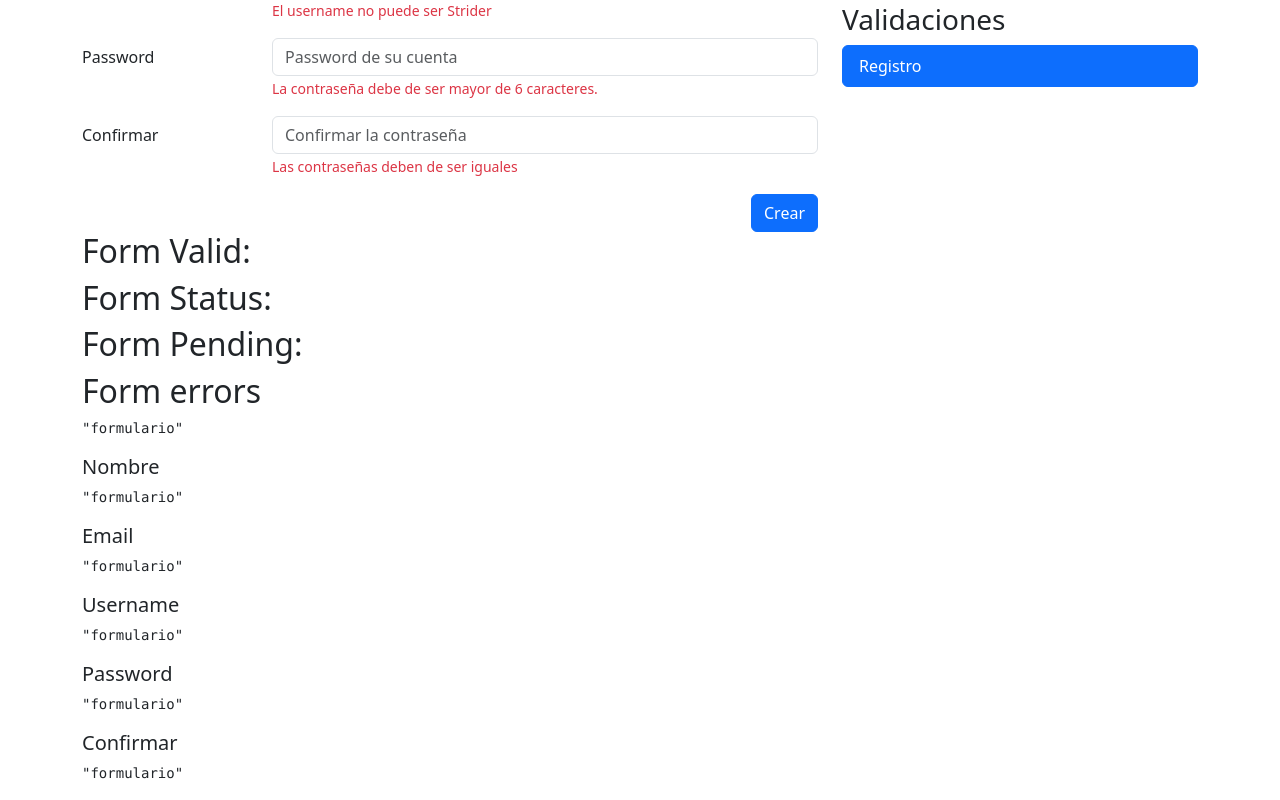
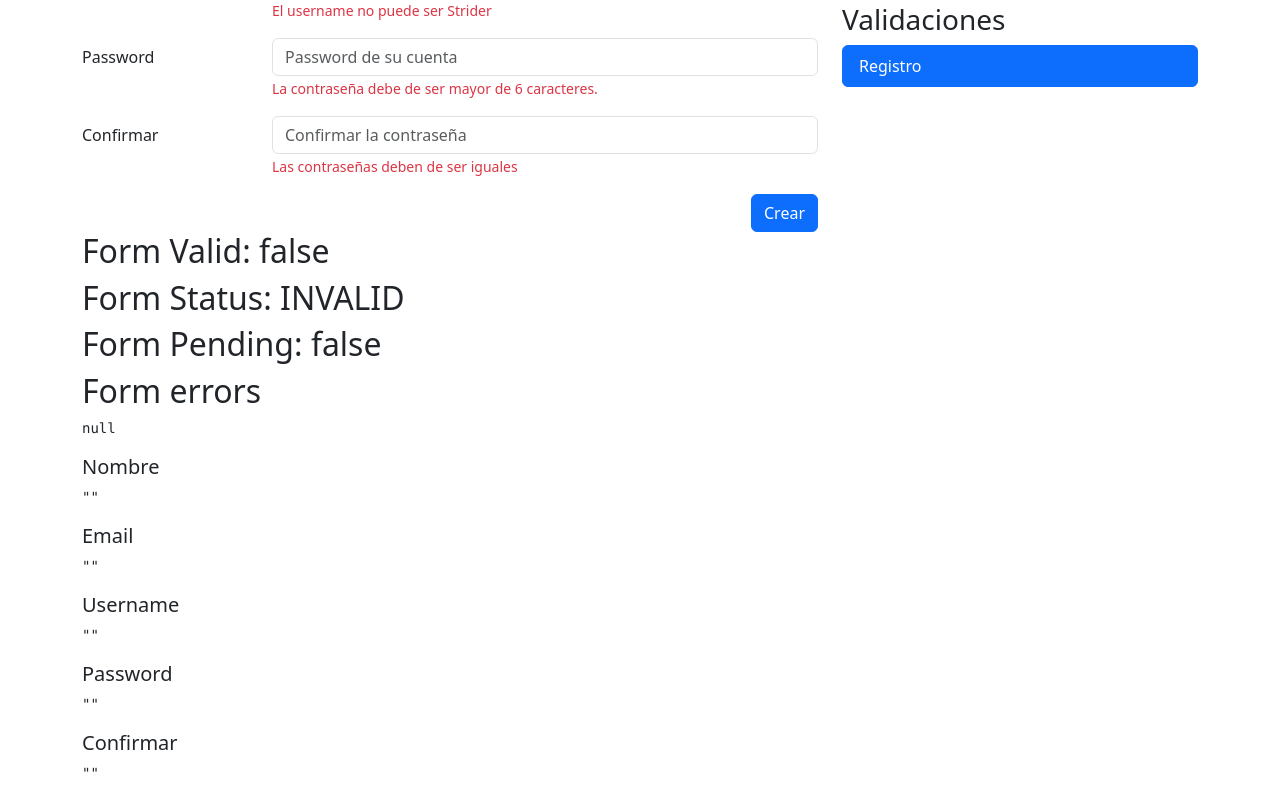
Before and after one commit to diemedina7/formApp, an Angular app: page /auth/sign-up in a window 1280 px wide. Shown: the part 315-1115 px from the top of the page. Built offline with nearby package versions, Linux system fonts and the light colour scheme.

Commit message:
Preparacion del form - form de registro

```diff
--- a/src/app/auth/auth.module.ts
+++ b/src/app/auth/auth.module.ts
@@ -1,5 +1,6 @@
 import { NgModule } from '@angular/core';
 import { CommonModule } from '@angular/common';
+import { ReactiveFormsModule } from '@angular/forms';
 
 import { AuthRoutingModule } from './auth-routing.module';
 import { RegisterPageComponent } from './pages/register-page/register-page.component';
@@ -11,7 +12,8 @@ import { RegisterPageComponent } from './pages/register-page/register-page.compo
   ],
   imports: [
     CommonModule,
-    AuthRoutingModule
+    AuthRoutingModule,
+    ReactiveFormsModule
   ]
 })
 export class AuthModule { }
--- a/src/app/auth/pages/register-page/register-page.component.html
+++ b/src/app/auth/pages/register-page/register-page.component.html
@@ -4,13 +4,14 @@
 <div class="row">
     <div class="col">
 
-        <form autocomplete="off">
+        <form [formGroup]="myForm" (ngSubmit)="onSubmit()" autocomplete="off">
 
             <!-- Nombre -->
             <div class="row mb-3">
                 <label class="col-sm-3 col-form-label">Nombre</label>
                 <div class="col-sm-9">
                     <input type="text"
+                           formControlName="name"
                            class="form-control"
                            placeholder="Nombre del usuario">
 
@@ -25,6 +26,7 @@
                 <label class="col-sm-3 col-form-label">Email</label>
                 <div class="col-sm-9">
                     <input type="email"
+                           formControlName="email"
                            class="form-control"
                            placeholder="Email del usuario">
                     <span class="form-text text-danger">
@@ -38,6 +40,7 @@
                 <label class="col-sm-3 col-form-label">Username</label>
                 <div class="col-sm-9">
                     <input type="text"
+                           formControlName="username"
                            class="form-control"
                            placeholder="Nombre código del usuario">
                     <span class="form-text text-danger">
@@ -51,6 +54,7 @@
                 <label class="col-sm-3 col-form-label">Password</label>
                 <div class="col-sm-9">
                     <input type="password"
+                           formControlName="password"
                            class="form-control"
                            placeholder="Password de su cuenta">
 
@@ -65,6 +69,7 @@
                 <label class="col-sm-3 col-form-label">Confirmar</label>
                 <div class="col-sm-9">
                     <input type="password"
+                           formControlName="confirmPassword"
                            class="form-control"
                            placeholder="Confirmar la contraseña">
 
@@ -90,24 +95,24 @@
 </div>
 
 
-<h2>Form Valid: </h2>
-<h2>Form Status: </h2>
-<h2>Form Pending: </h2>
+<h2>Form Valid: {{ myForm.valid }} </h2>
+<h2>Form Status: {{ myForm.status }} </h2>
+<h2>Form Pending: {{ myForm.pending }} </h2>
 <h2>Form errors</h2>
-<pre>{{ 'formulario' | json }}</pre>
+<pre>{{ myForm.errors | json }}</pre>
 
 <h5>Nombre</h5>
-<pre>{{ 'formulario' | json }}</pre>
+<pre>{{ myForm.value.name | json }}</pre>
 
 <h5>Email</h5>
-<pre>{{ 'formulario' | json }}</pre>
+<pre>{{ myForm.value.email | json }}</pre>
 
 <h5>Username</h5>
-<pre>{{ 'formulario' | json }}</pre>
+<pre>{{ myForm.value.username | json }}</pre>
 
 
 <h5>Password</h5>
-<pre>{{ 'formulario' | json }}</pre>
+<pre>{{ myForm.value.password | json }}</pre>
 
 <h5>Confirmar</h5>
-<pre>{{ 'formulario' | json }}</pre>
+<pre>{{ myForm.value.confirmPassword | json }}</pre>
--- a/src/app/auth/pages/register-page/register-page.component.ts
+++ b/src/app/auth/pages/register-page/register-page.component.ts
@@ -1,10 +1,26 @@
 import { Component } from '@angular/core';
+import { FormBuilder, FormGroup, Validators } from '@angular/forms';
 
 @Component({
   templateUrl: './register-page.component.html',
-  styles: [
-  ]
 })
 export class RegisterPageComponent {
 
+  public myForm: FormGroup = this.fb.nonNullable.group({
+    name:             [ '', Validators.required ],
+    email:            [ '', Validators.required ],
+    username:         [ '', Validators.required ],
+    password:         [ '', [Validators.required, Validators.minLength(6)] ],
+    confirmPassword:  [ '', [Validators.required, Validators.minLength(6)] ],
+  });
+
+  constructor( private fb: FormBuilder ) {}
+
+  public isValidField( field: string ) {
+    //TODO: obtener validacion desde un service
+  }
+
+  public onSubmit() {
+    this.myForm.markAllAsTouched();
+  }
 }
```
